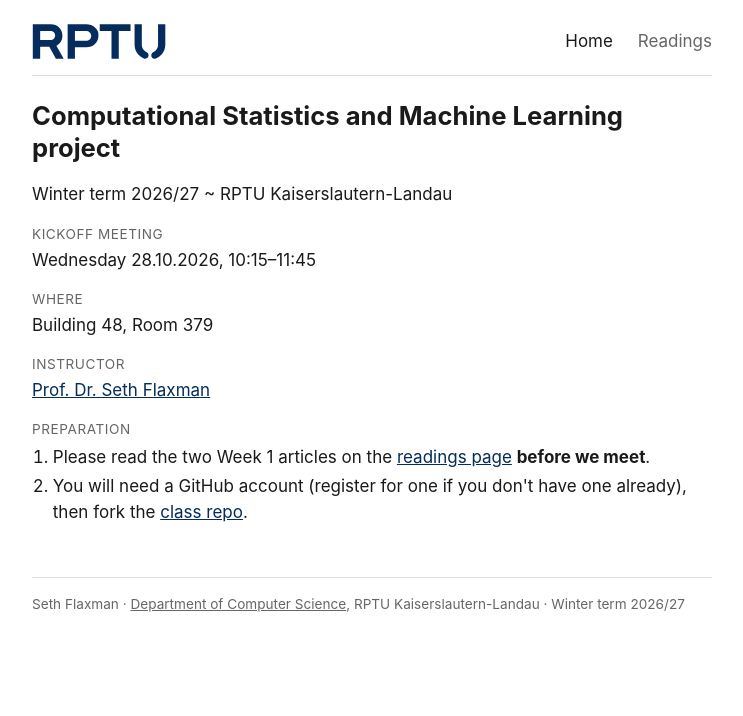
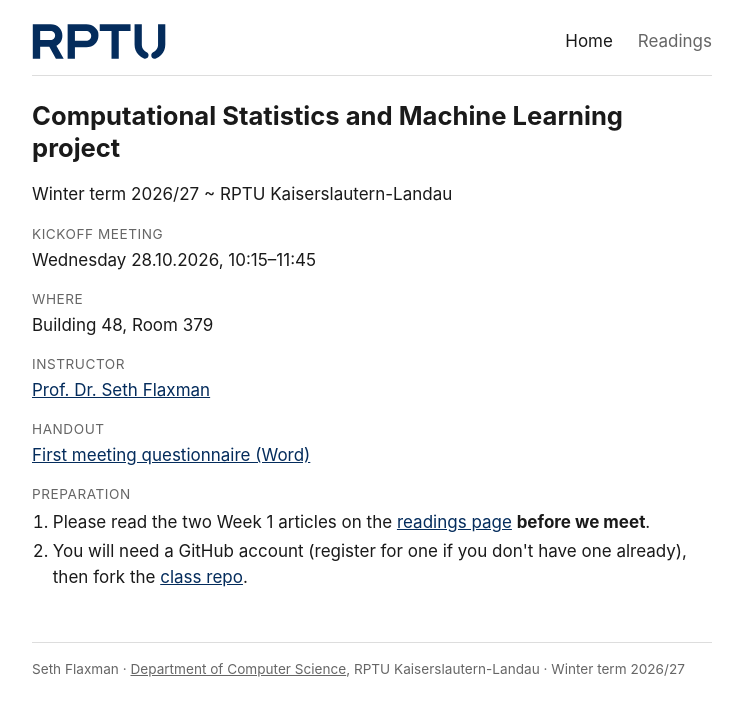
Before and after one commit to Asim-2000/rptu-csml-2026, a Jekyll site: the page built from index.md, in a window 1280 px wide. Shown: the top 716 px of the page, without its empty margins (268-1011 px from the left). Built offline with Jekyll 4.4.1, drawn with Linux system fonts in a browser that asks for light colours.

Commit message:
Add first-meeting handout and link it from the front page
Co-Authored-By: Claude Opus 5.5 <noreply@anthropic.com>
Claude-Session: https://claude.ai/code/session_01Wh78qV49woaV4QszuceAS6

```diff
--- a/index.md
+++ b/index.md
@@ -14,6 +14,8 @@ Winter term 2026/27 ~ RPTU Kaiserslautern-Landau
 <dd>Building 48, Room 379</dd>
 <dt>Instructor</dt>
 <dd><a href="https://www.sethrf.com">Prof. Dr. Seth Flaxman</a></dd>
+<dt>Handout</dt>
+<dd><a href="handouts/first%20meeting.docx">First meeting questionnaire (Word)</a></dd>
 <dt>Preparation</dt>
 <dd>
 <ol>
```
Also changed, not shown: 1 other file.
